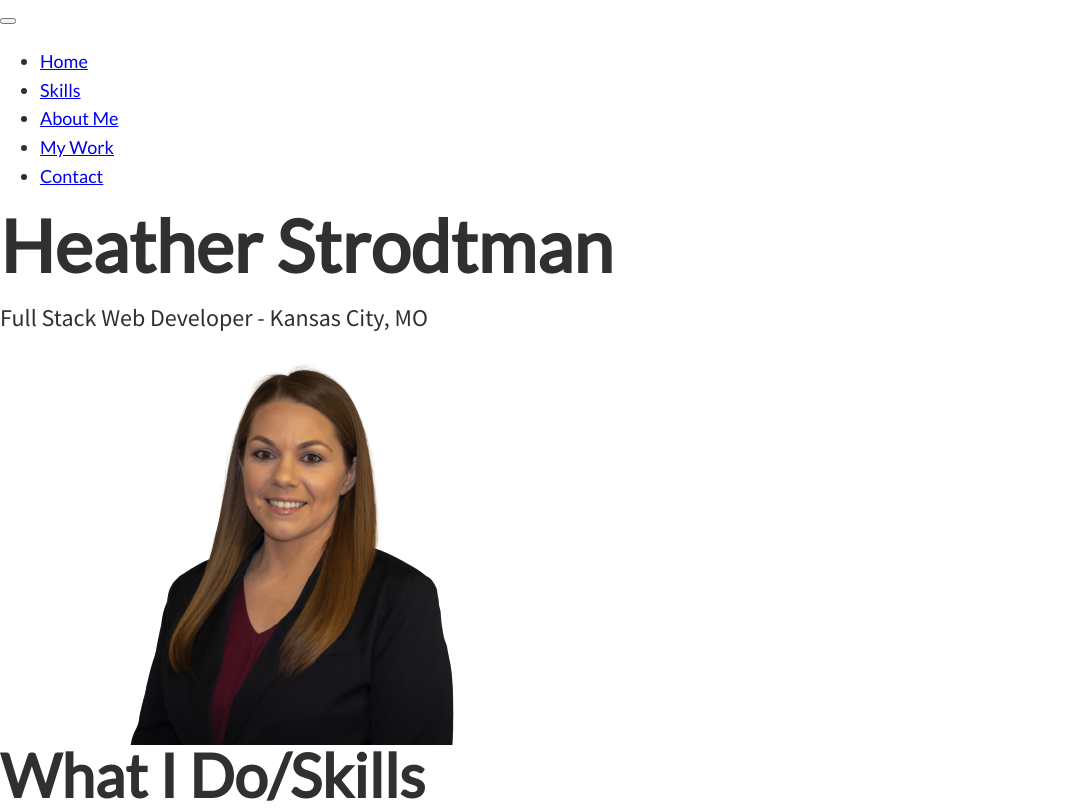
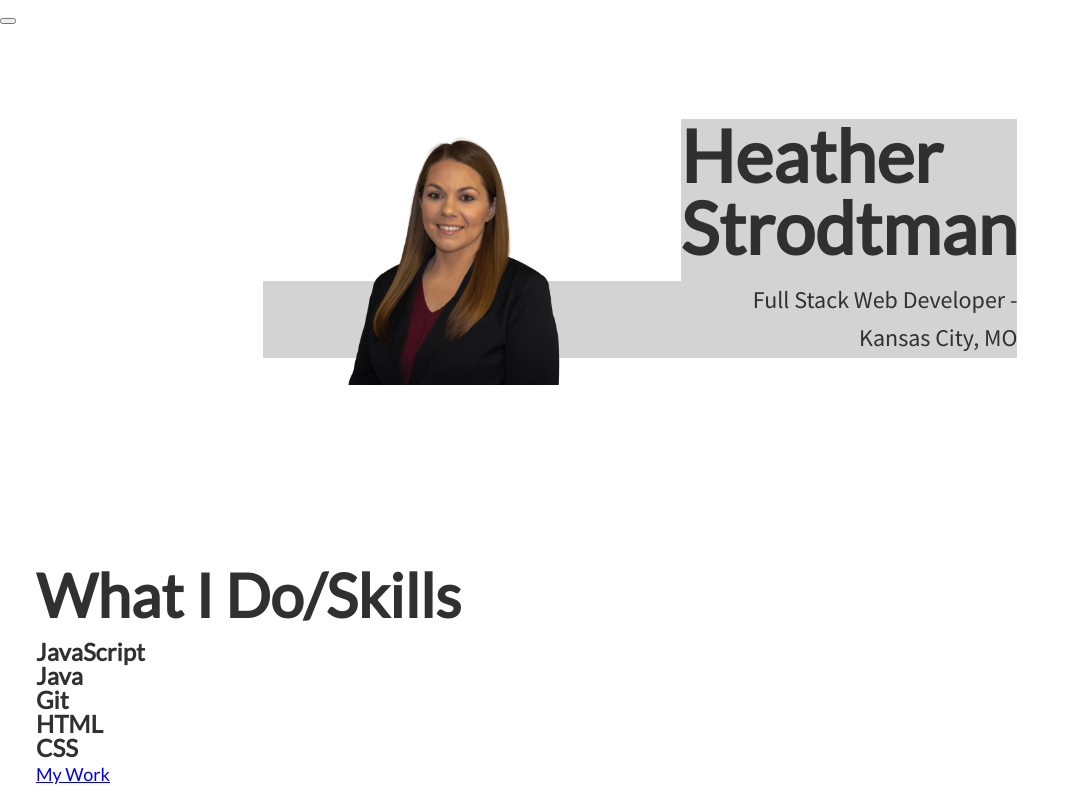
Before and after one commit to hstrodtman/portfolio, a plain HTML site: page index.html in a window 1280 px wide. Shown: the top 808 px of the page, without its empty margins (0-1080 px from the left). Drawn offline with nearby package versions, Linux system fonts and the light colour scheme.

Commit message:
adding test pictures and refactoring CSS

```diff
--- a/index.html
+++ b/index.html
@@ -50,8 +50,8 @@
 
     <section class="intro" id="home">
       <!-- <div class="intro-text__container"> -->
-      <h1 class="section__title section__title--intro"><strong>Heather Strodtman</strong></h1>
-      <p class="section__subtitle section__subtitle--intro">Full Stack Web Developer - Kansas City, MO</p> <!-- If issues with resizing take of KC MO -->
+      <h1 class="section__title section__title--intro"><strong>Heather <br> Strodtman</strong></h1>
+      <p class="section__subtitle section__subtitle--intro">Full Stack Web Developer - <br> Kansas City, MO</p> <!-- If issues with resizing take of KC MO -->
       </div>
       <img class="intro__image"
       src="images/hstrodtman_headshot.png"
--- a/style2.css
+++ b/style2.css
@@ -43,6 +43,17 @@ body {
     line-height: 1.6;
 }
 
+section {
+    padding: 5em 2em;
+}
+
+/* Keeping right and top padding off the intro section */
+/* Probably only need to do this at larger screen sizes */
+
+/* .intro {
+    padding: 0em 0em 5em 2em;
+} */
+
 img {
     display: block;
     max-width: 100%;
@@ -69,8 +80,23 @@ h3 {
     font-size: var(--fs-h3);
 }
 
+/* Probably do no need this because don't have regular font weight set for intro title like tutorial  */
+
+strong {
+    font-weight: var(--fw-bold);
+}
+
 .section__title {
     margin-bottom: .25em;
+}
+
+/* Changes the margin for the intro to padding so no color difference */
+/* May need to change bottom padding to only for larger screens or add a div around and change background
+because small gap between titl and subtitle can occur on larger screens */
+
+.section__title--intro {
+    margin-bottom: 0;
+    padding-bottom: .2em;
 }
 
 .section__subtitle {
@@ -81,8 +107,64 @@ h3 {
 .section__subtitle--intro,
 .section__subtitle--about {
     font-family: var(--ff-secondary);
+    margin-bottom: 1em;
 }
 
 .section__subtitle--about {
     background-color: var(--color-accent);
 }
+
+/* If this does not work, set up a div which contains both elements */
+.section__subtitle--intro,
+.section__title--intro {
+    background-color: var(--color-accent);
+}
+
+/* Header */
+
+nav {
+    display: none;
+}
+
+/* Intro Section */
+
+.intro {
+    position: relative;
+}
+
+/* May need to change this breakpoint depending on pics and text */
+/* Look at area that text starts to overlap with picture */
+
+@media (min-width: 600px) {
+    .intro {
+        display: grid;
+        /* may not need this gap */
+        grid-column-gap: 1em;
+        width: min-content;
+        margin: 0 auto;
+        grid-template-areas:
+            "img title"
+            "img subtitle";
+        grid-template-columns: min-content max-content;
+    }
+
+    .intro__image {
+        grid-area: img;
+        /* updated from 250px */
+        min-width: 400px;
+    }
+
+    .section__subtitle--intro {
+        align-self: start;
+        grid-column: -1 / 1;
+        grid-row: 2;
+        text-align: right;
+    }
+
+    /* .section__title--intro {
+        align-self: start;
+        grid-column: -1 / 1;
+        grid-row: 1;
+        text-align: right;
+    } */
+}
```
Also changed, not shown: images/artem-sapegin-b18TRXc8UPQ-unsplash.jpg (added), images/oskar-yildiz-cOkpTiJMGzA-unsplash.jpg (added), 3 other files.
